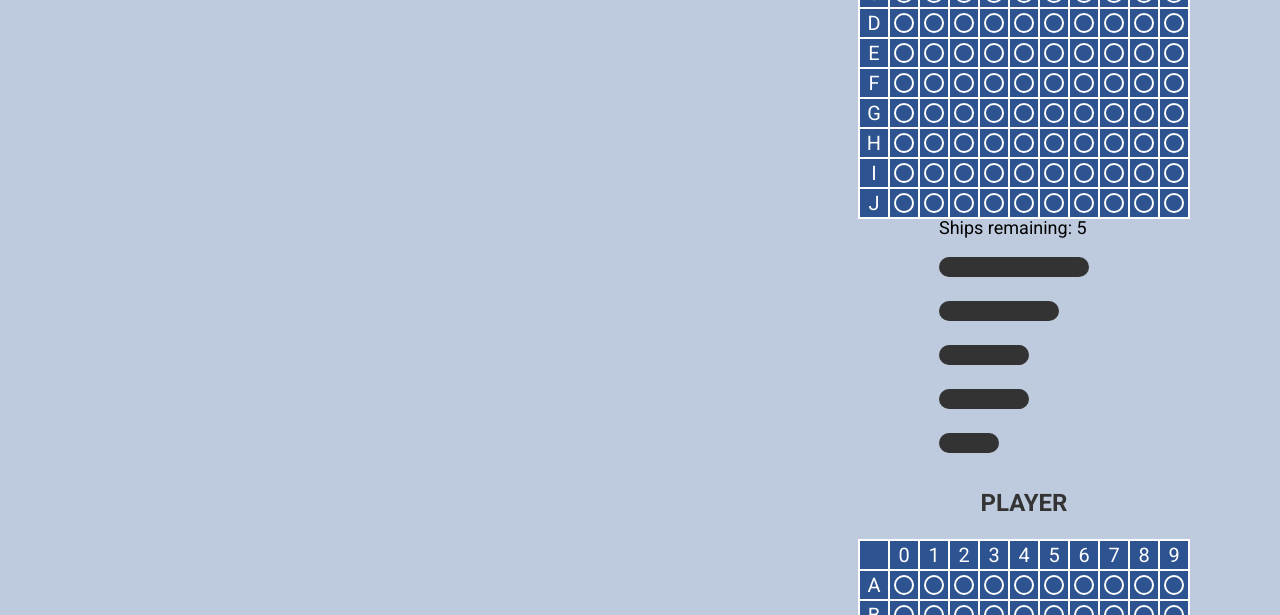
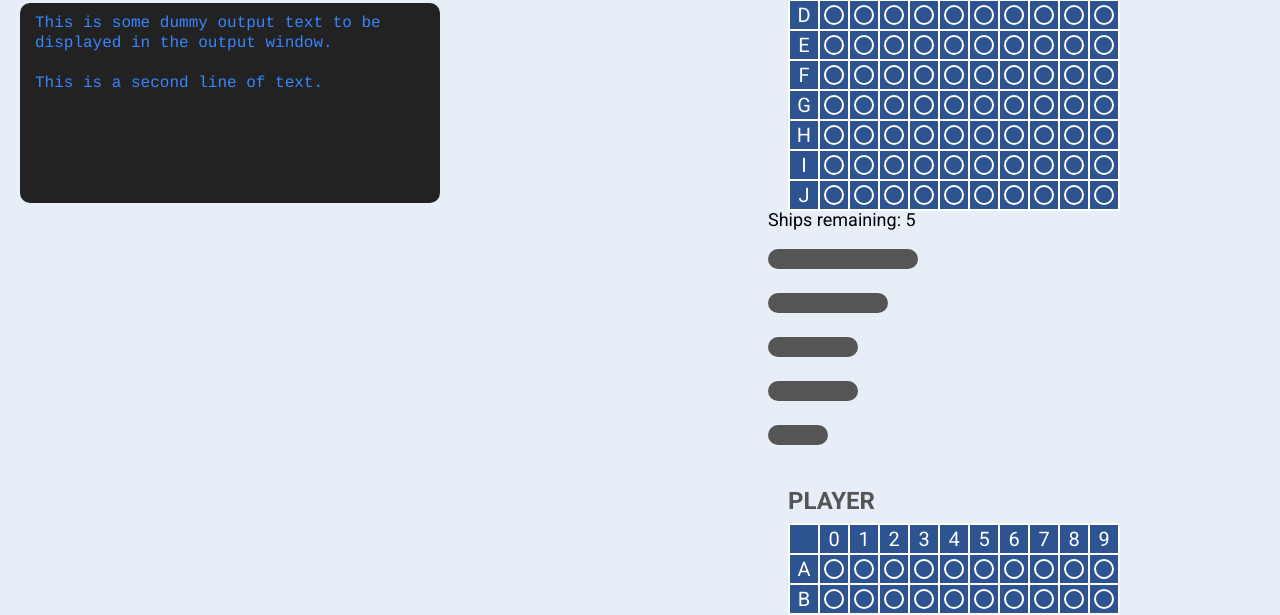
Before and after one commit to jacobvarner/battleship, a plain HTML site: page index.html in a window 1280 px wide. Shown: the part 185-800 px from the top of the page. Drawn offline with nearby package versions, Linux system fonts and the light colour scheme.

Commit message:
Added an output window for displaying game messages and text to the user.

```diff
--- a/index.html
+++ b/index.html
@@ -25,7 +25,7 @@
             <h4 class="heading">built using HTML, Sass, and JavaScript</h4>
             <h5 class="author">by Jacob Varner</h4>
             <div id="output-window">
-
+                <p id="output-text">This is some dummy output text to be displayed in the output window.<br/><br/>This is a second line of text.</p>
             </div>
             <div id="control-window">
 
--- a/styles/main.sass
+++ b/styles/main.sass
@@ -1,6 +1,8 @@
-$grey: #333333
-$background: #becadd
+$grey: #555555
+$dark-grey: #222222
+$background: #e8eef7
 $grid-blue: #2d5391
+$blue: #3a85ff
 
 html
     background-color: $background
@@ -40,6 +42,23 @@ html
     top: 0
     margin: 0
 
+    #output-window
+        display: block
+        width: 420px
+        height: 200px
+        background-color: $dark-grey
+        border-radius: 10px
+        margin: 20px 0 0 20px
+        overflow: auto
+
+        #output-text
+            font-family: 'Courier', monospace
+            font-size: 16px
+            color: $blue
+            line-height: 20px
+            text-align: left
+            margin: 10px 15px
+
 #right-pane
     display: block
     width: 40%
@@ -47,7 +66,6 @@ html
     right: 0
     top: 0
     margin: 0
-    text-align: center
 
     .grid
         display: inline-block
@@ -98,7 +116,7 @@ html
     line-height: 24px
     font-weight: bold
     color: $grey
-    text-align: center
+    margin: 30px 0 10px 20px
 
 .ship-container
     display: inline-block
```
Also changed, not shown: styles/main.css, styles/main.min.css.
